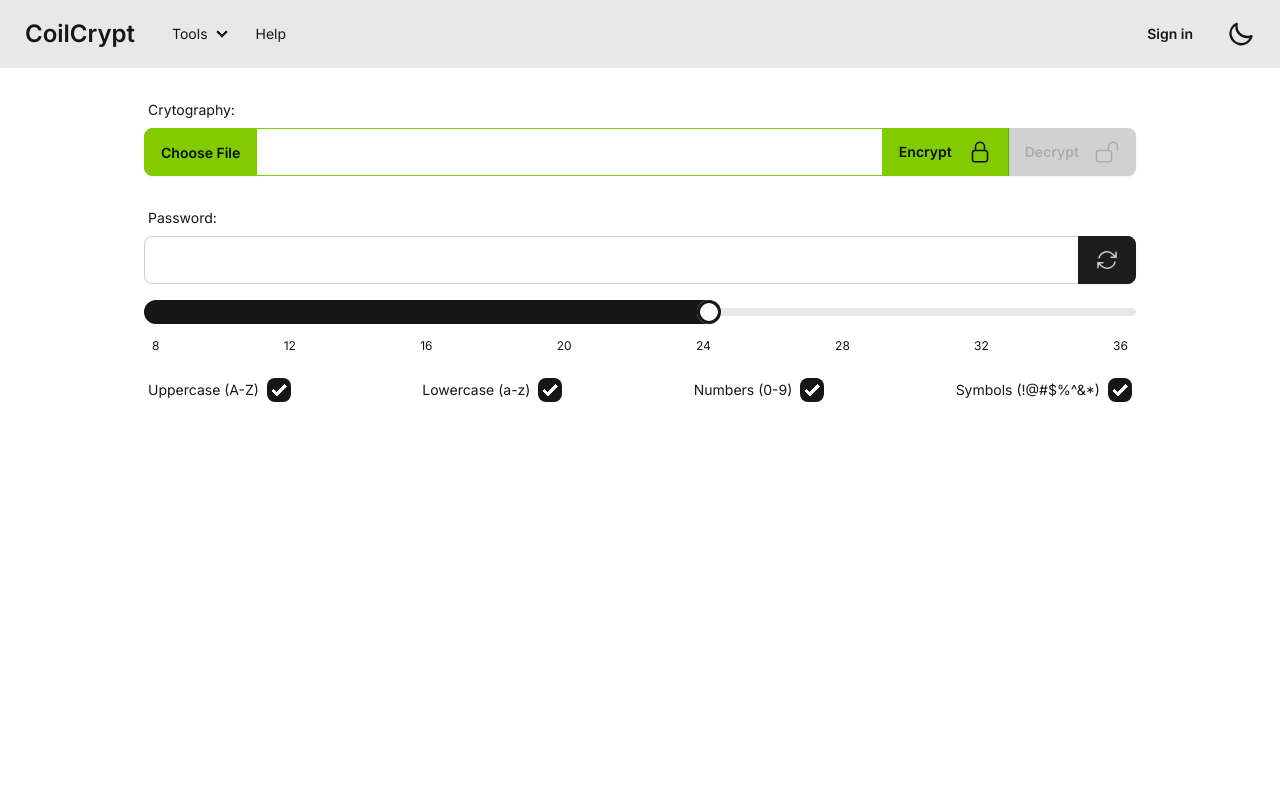
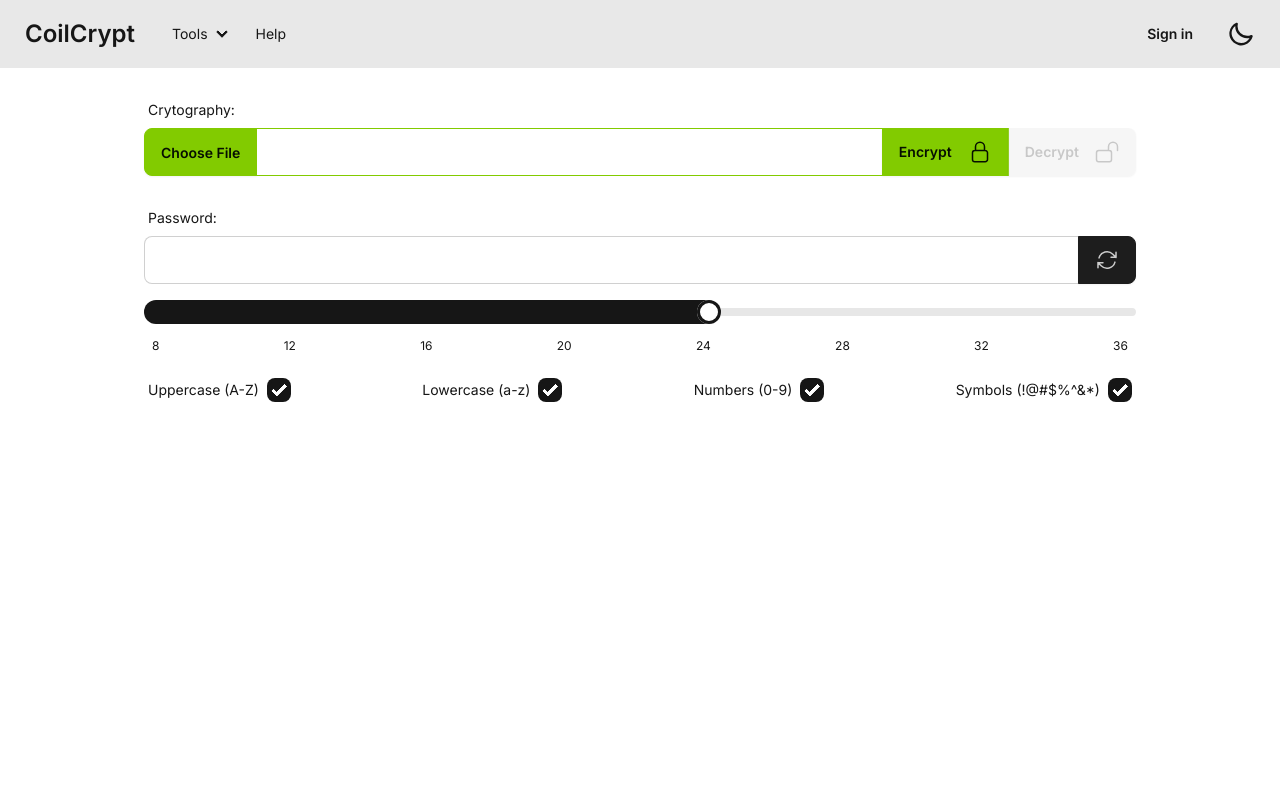
Before and after one commit to BarkinBalci/coilcrypt-web, a Next.js app: page /cryptography in a window 1280 px wide. Shown: the top 800 px of the page. Built offline with nearby package versions, Linux system fonts and the light colour scheme; no server answers.

Commit message:
minor color changes

```diff
--- a/components/ui/authForm.tsx
+++ b/components/ui/authForm.tsx
@@ -75,7 +75,7 @@
 
             <button
               type="submit"
-              className={"btn mt-2 w-full btn-neutral"}
+              className={"btn mt-2 w-full btn-secondary"}
               onClick={() =>
                 signIn("google", {
                   callbackUrl: `${window.location.origin}/vault`,
@@ -87,7 +87,7 @@
             </button>
             <button
               type="submit"
-              className={"btn mt-4 w-full btn-neutral"}
+              className={"btn mt-4 w-full btn-secondary"}
               onClick={() =>
                 signIn("github", {
                   callbackUrl: `${window.location.origin}/vault`,
--- a/components/ui/passwordGenerator.tsx
+++ b/components/ui/passwordGenerator.tsx
@@ -97,7 +97,7 @@
             maxLength={64}
           />
           <button
-            className="btn btn-neutral join-item"
+            className="btn btn-secondary join-item"
             onClick={generatePassword}
           >
             <Icons.refresh />
--- a/components/ui/sidebar-nav.tsx
+++ b/components/ui/sidebar-nav.tsx
@@ -53,7 +53,7 @@
       <div className="drawer-content flex flex-col justify-center">
         <label
           htmlFor="my-drawer-2"
-          className="btn btn-neutral drawer-button lg:hidden fixed bottom-0 right-0 my-6 mx-6 z-20"
+          className="btn btn-secondary drawer-button lg:hidden fixed bottom-0 right-0 my-6 mx-6 z-20"
         >
           <svg
             xmlns="http://www.w3.org/2000/svg"
--- a/tailwind.config.js
+++ b/tailwind.config.js
@@ -21,7 +21,7 @@
           "primary": "#82CB00",
           "secondary": "#1D1D1D",
           "accent": "#82CB00",
-          "neutral": "#1D1D1D",
+          "neutral": "#D1D1D1",
           "base-100": "#FFFFFF",
           "--box-shadow-color-sm": "rgba(0, 0, 0, 0.05)",
           "--box-shadow-color-default": "rgba(0, 0, 0, 0.1)",
@@ -35,7 +35,7 @@
           "primary": "#82CB00",
           "secondary": "#FFFFFF",
           "accent": "#82CB00",
-          "neutral": "#FFFFFF",
+          "neutral": "#2e2e2e",
           "base-100": "#1D1D1D",
 
           //Shadows are disabled due to contrast related banding @TODO
```
